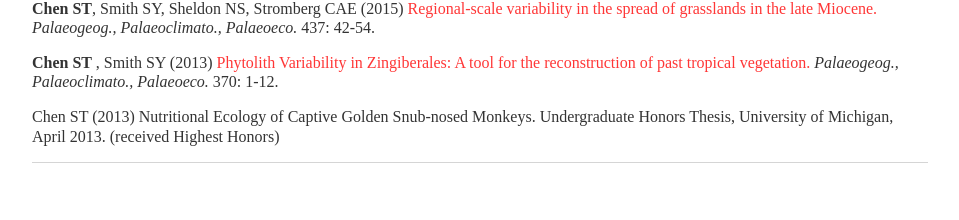
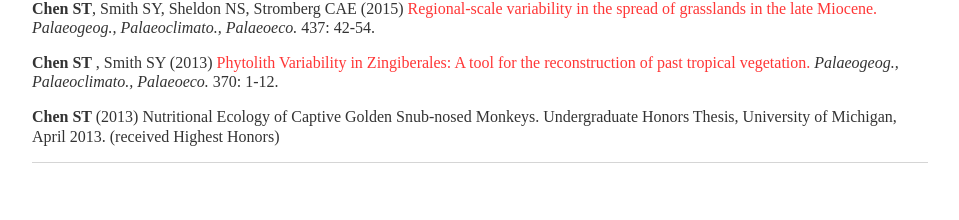
Before and after one commit to stchen3/stchen3.github.io, a Jekyll site: the page built from research/index.html, in a window 1280 px wide. Shown: the part 735-955 px from the top of the page, without its empty margins (160-1119 px from the left). Built offline with Jekyll 4.4.1, drawn with Linux system fonts in a browser that asks for light colours.

```diff
--- a/research/index.html
+++ b/research/index.html
@@ -43,7 +43,7 @@ title: Research
 	<i> Palaeogeog., Palaeoclimato., Palaeoeco.</i> 370: 1-12.
 	</p>
 
-	<p> Chen ST (2013)
+	<p> <b> Chen ST </b> (2013)
 	Nutritional Ecology of Captive Golden Snub-nosed Monkeys.
 	Undergraduate Honors Thesis, University of Michigan, April 2013. (received Highest Honors)
 	</p>
```
